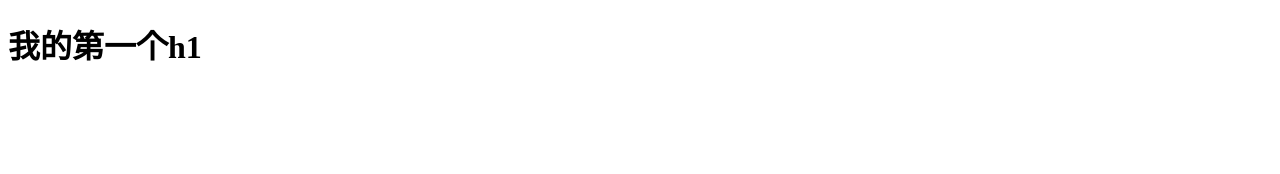
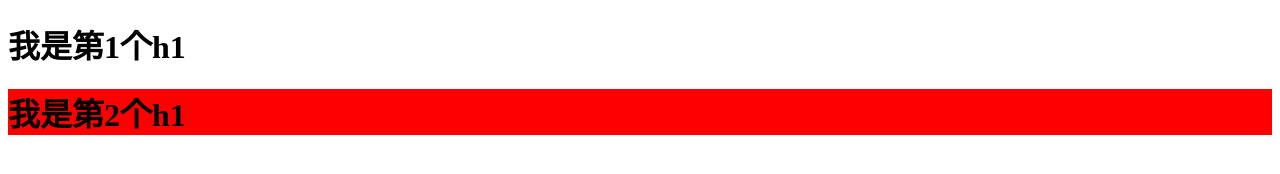
Before and after one commit to yhl0124/10.27, a plain HTML site: page index.html in a window 1280 px wide. Drawn offline with Linux system fonts and the light colour scheme.

Commit message:
'第二次提交,添加了一个h1并写了样式'

```diff
--- a/index.html
+++ b/index.html
@@ -5,8 +5,10 @@
     <meta http-equiv="X-UA-Compatible" content="IE=edge">
     <meta name="viewport" content="width=device-width, initial-scale=1.0">
     <title>Document</title>
+    <link rel="stylesheet" href="./less/index.css">
 </head>
 <body>
-    <h1>我的第一个h1</h1>
+    <h1>我是第1个h1</h1>
+     <h1>我是第2个h1</h1>
 </body>
 </html>
--- /dev/null
+++ b/less/index.less
@@ -0,0 +1,3 @@
+h1:nth-of-type(2){
+    background-color: red;
+}
```
Also changed, not shown: less/index.css (added).
